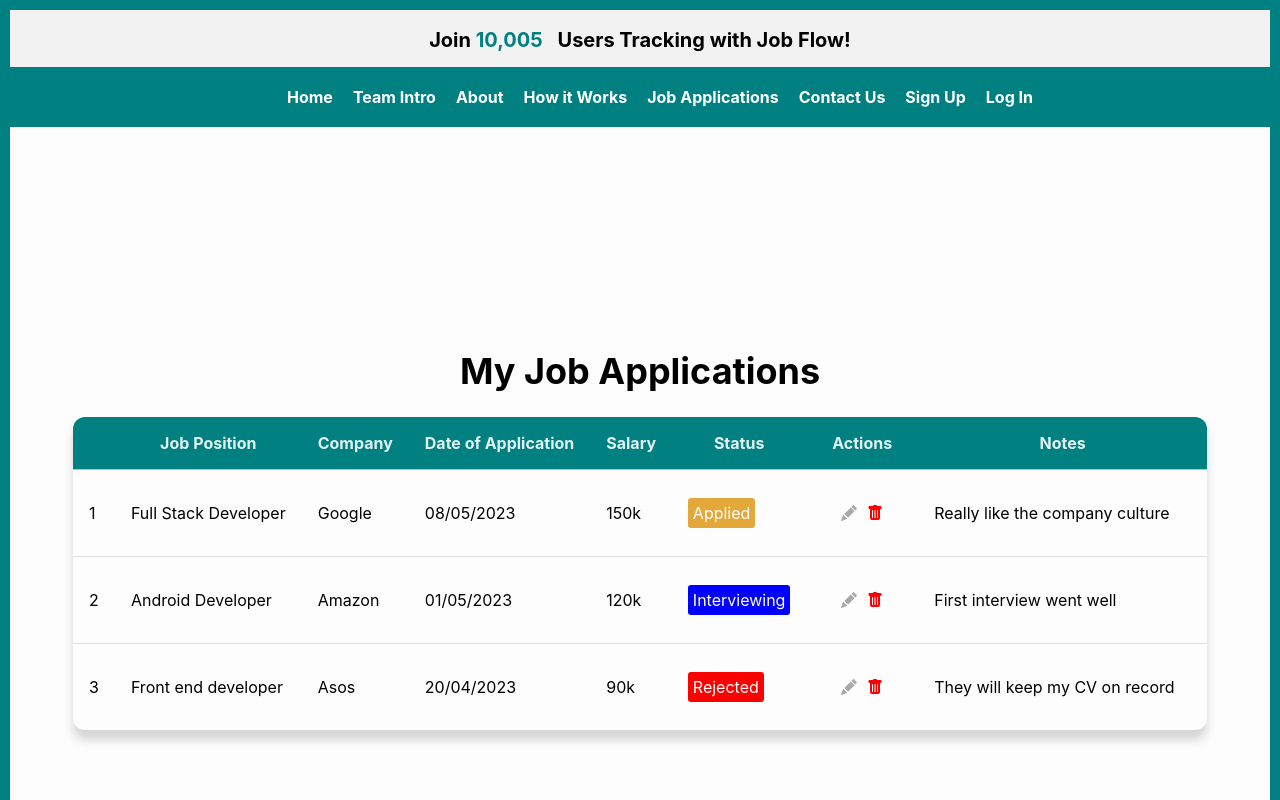
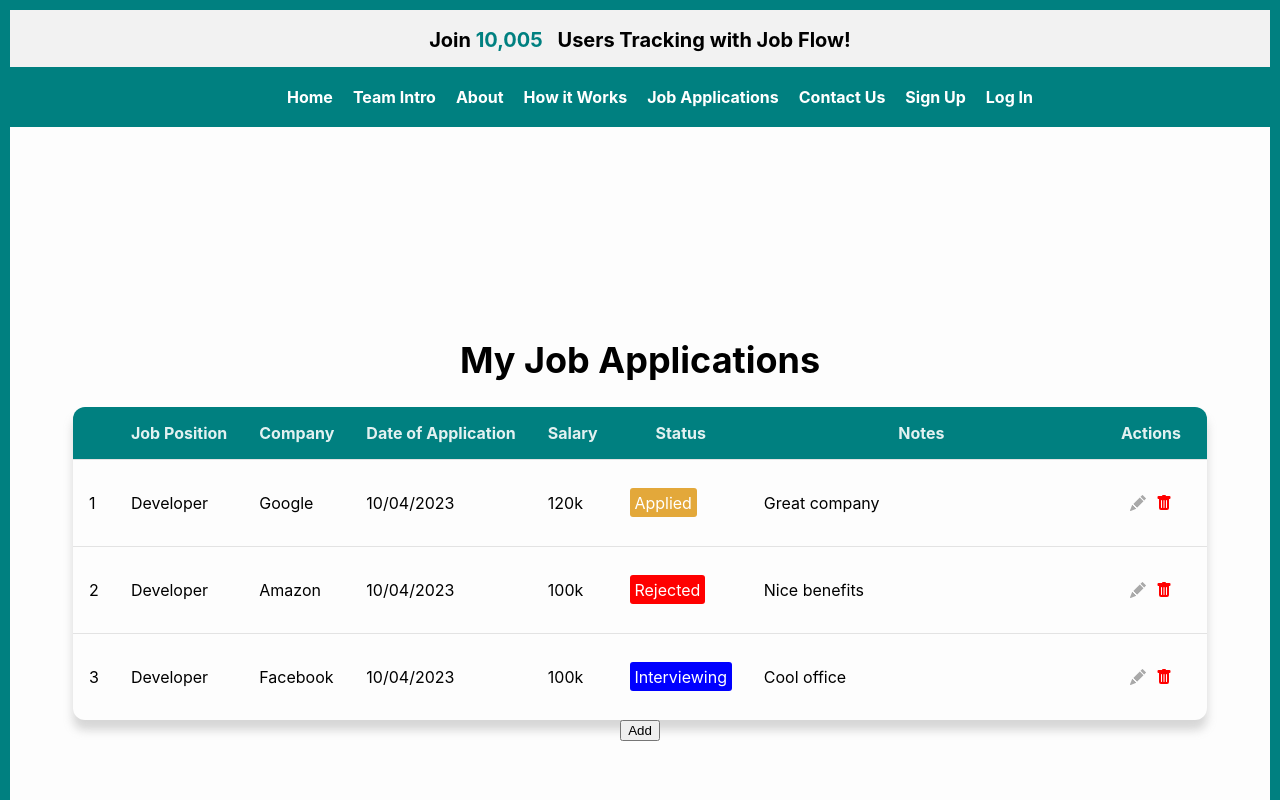
Before and after one commit to irina-sheveliova/CFG-Job-tracker, a React (Create React App) app in the folder client/: page /Applications in a window 1280 px wide. Shown: the top 800 px of the page. Built offline with nearby package versions, Linux system fonts and the light colour scheme; a web font is replaced by a local one.

Commit message:
table is no longer static

```diff
--- a/client/src/components/JobApplications/JobApplications.css
+++ b/client/src/components/JobApplications/JobApplications.css
@@ -49,23 +49,23 @@
 
 }
 
-.label-applied {
+.label-Applied {
   background-color: rgb(227, 168, 58);
 }
 
-.label-not-applied {
+.label-NotApplied {
   background-color: grey;
 }
 
-.label-interviewing {
+.label-Interviewing {
   background-color: blue;
 }
 
-.label-offer {
+.label-Offer {
   background-color: green;
 }
 
-.label-rejected {
+.label-Rejected {
   background-color: red;
 }
 
--- a/client/src/components/JobApplications/JobApplications.jsx
+++ b/client/src/components/JobApplications/JobApplications.jsx
@@ -2,16 +2,16 @@ import React, { useState, useEffect } from "react";
 import "./JobApplications.css";
 import Modal from "./Modal";
 import axios from 'axios';
-import { Fragment } from 'react';
+// import { Fragment } from 'react';
 import { BsFillTrashFill, BsFillPencilFill } from "react-icons/bs";
 
 
-function JobApplications() {
+function JobApplications({ rows }) {
 
-    // const [data, setData] = useState([]);
+    // accepts the rows prop from JobsIndex
 
     return (
-        <React.Fragment>
+        // <React.Fragment>
         <div className="table-container">
             <table className="applications_table">
                 <thead>
@@ -22,13 +22,34 @@ function JobApplications() {
                         <th>Date of Application</th>
                         <th>Salary</th>
                         <th>Status</th>
-                            <th >Actions</th>
-                            <th className="fill-out">Notes</th>
+                        <th>Notes</th>
+                        <th>Actions</th>
                     </tr>
                 </thead>
                 <tbody>
+                    {
+                        rows.map((row, idx) => {
+                            return <tr key={idx}>
+                                <td>{row.id}</td>
+                                <td>{row.job_position}</td>
+                                <td>{row.company}</td>
+                                <td>{row.doa}</td>
+                                <td>{row.salary}</td>
+                                <td>
+                                    <span className={`label label-${row.status}`}>
+                                        {row.status}
+                                    </span>
+                                </td>
+                                <td className="fill-out">{row.notes}</td>
+                                <td>
+                                    <span className="table-actions"><BsFillPencilFill className="edit-button" /><BsFillTrashFill className='delete-button' />
+                                    </span>
+                                </td>
+                            </tr>
+                        })
+                    }
 
-                        <tr>
+                    {/* <tr>
                         <td>1 </td>
                         <td> Full Stack Developer </td>
                         <td> Google</td>
@@ -76,12 +97,12 @@ function JobApplications() {
                             </span>
                         </td>
                         <td> They will keep my CV on record</td>
-                        </tr>
+                    </tr> */}
                 </tbody>
             </table>
         </div>
-            {/* <Modal /> */}
-        </React.Fragment>
+
+        // </React.Fragment>
     );
 };
 
--- a/client/src/components/JobApplications/JobsIndex.jsx
+++ b/client/src/components/JobApplications/JobsIndex.jsx
@@ -1,13 +1,50 @@
+import { useState } from 'react';
 import JobApplications from "./JobApplications";
+import Modal from './Modal.jsx';
 import './JobsIndex.css';
-import Modal from './Modal.jsx';
+
+
 
 function JobsIndex() {
+
+    const [modalOpen, setModalOpen] = useState(false);
+
+    const rows = [
+        {
+            id: "1",
+            job_position: "Developer",
+            company: "Google",
+            doa: "10/04/2023",
+            salary: "120k",
+            status: "Applied",
+            notes: "Great company",
+        },
+        {
+            id: "2",
+            job_position: "Developer",
+            company: "Amazon",
+            doa: "10/04/2023",
+            salary: "100k",
+            status: "Rejected",
+            notes: "Nice benefits",
+        },
+        {
+            id: "3",
+            job_position: "Developer",
+            company: "Facebook",
+            doa: "10/04/2023",
+            salary: "100k",
+            status: "Interviewing",
+            notes: "Cool office",
+        }
+    ]
+
     return (
         <div className="index-div">
             <h1>My Job Applications</h1>
-            <JobApplications />
-            {/* <Modal /> */}
+            <JobApplications rows={rows} />
+            <button className="btn" onClick={() => setModalOpen(true)}> Add</button>
+            {modalOpen && <Modal closeModal={() => setModalOpen(false)} />}
         </div>
     );
 }
--- a/client/src/components/JobApplications/Modal.jsx
+++ b/client/src/components/JobApplications/Modal.jsx
@@ -1,15 +1,20 @@
 import React from 'react'
 import "./Modal.css"
 
-function JobModal() {
+function Modal({ closeModal }) {
     return (
         // <h1> Adding a New Job </h1>
-        <div className="m-container">
+        <div className="m-container" onClick={
+            (e) => {
+                if (e.target.className === "m-container")
+                    closeModal();
+            }}
+        >
             <div className="modal">
 
                 <form>
-                    <div className="main-div">
-                        <div className="form-div">
+                    <div className="main-div" >
+                        <div className="form-div" >
                             <label htmlFor="job_position">Job Position</label>
                             <input type="text" name="job_position" />
                         </div>
@@ -51,4 +56,4 @@ function JobModal() {
     )
 };
 
-export default JobModal;
+export default Modal;
```
Lines whose indentation alone changed are shown as unchanged.
